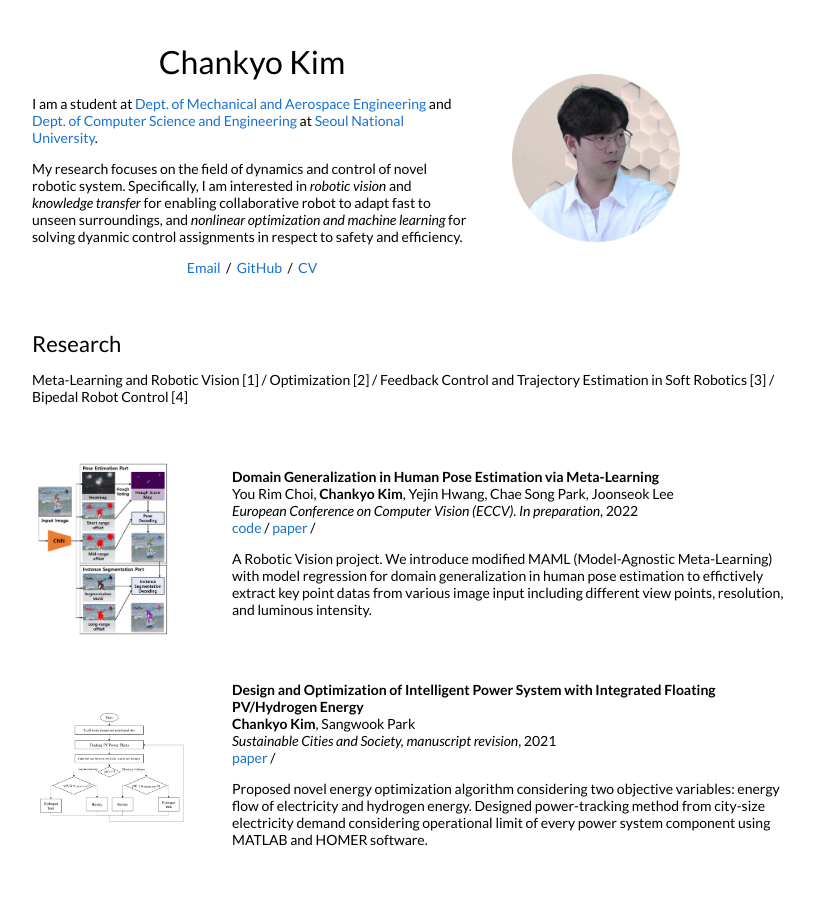
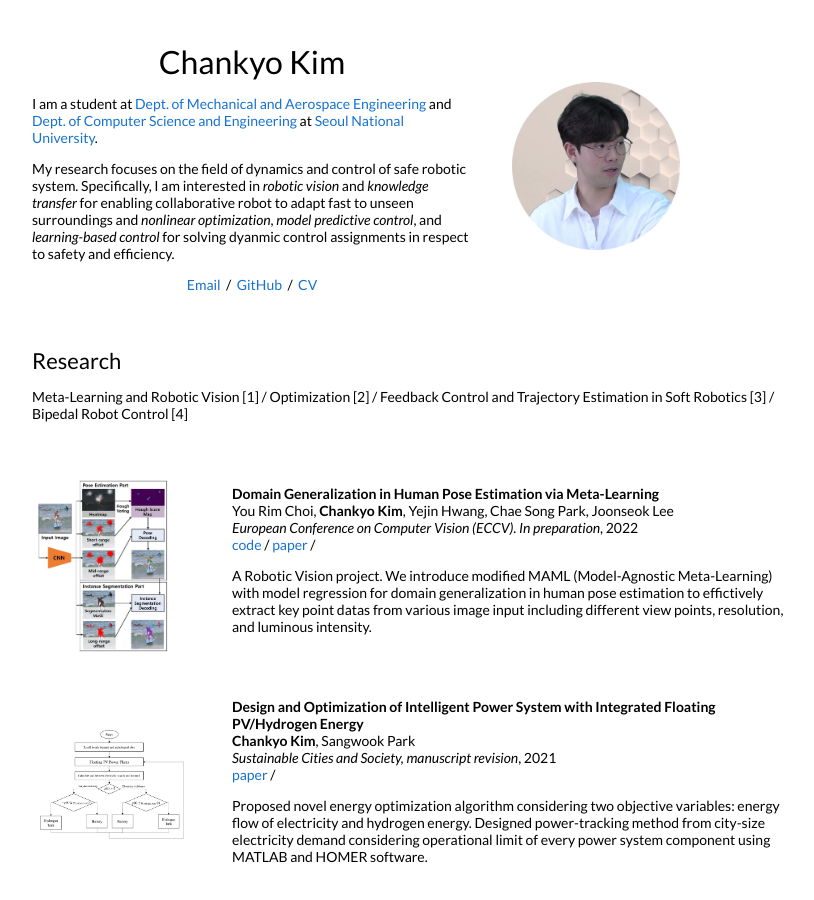
Before and after one commit to ChanKyoKim/ChanKyoKim.github.io, a Jekyll site: the page built from _posts/2021-11-15-hpe.markdown, in a window 1280 px wide and 900 px high. Shown: the whole window, without its empty margins (228-1042 px from the left). Built offline with Jekyll 4.4.1, drawn with Linux system fonts in a browser that asks for light colours.

Commit message:
Update default.html

```diff
--- a/_layouts/default.html
+++ b/_layouts/default.html
@@ -29,7 +29,7 @@
               </h1>
               <p>I am a student at <a href="https://me.snu.ac.kr/en/">Dept. of Mechanical and Aerospace Engineering</a> and <a href="https://cse.snu.ac.kr/en">Dept. of Computer Science and Engineering</a> at <a href="https://en.snu.ac.kr/">Seoul National University</a>.
               </p>
-              <p>My research focuses on the field of dynamics and control of novel robotic system. Specifically, I am interested in <i>robotic vision</i> and <i>knowledge transfer</i> for enabling collaborative robot to adapt fast to unseen surroundings, and <i>nonlinear optimization and machine learning</i> for solving dyanmic control assignments in respect to safety and efficiency.
+              <p>My research focuses on the field of dynamics and control of safe robotic system. Specifically, I am interested in <i>robotic vision</i> and <i>knowledge transfer</i> for enabling collaborative robot to adapt fast to unseen surroundings and <i>nonlinear optimization</i>, <i>model predictive control</i>, and <i>learning-based control</i> for solving dyanmic control assignments in respect to safety and efficiency.
               </p>
               <!-- 주석
               <p>
```
